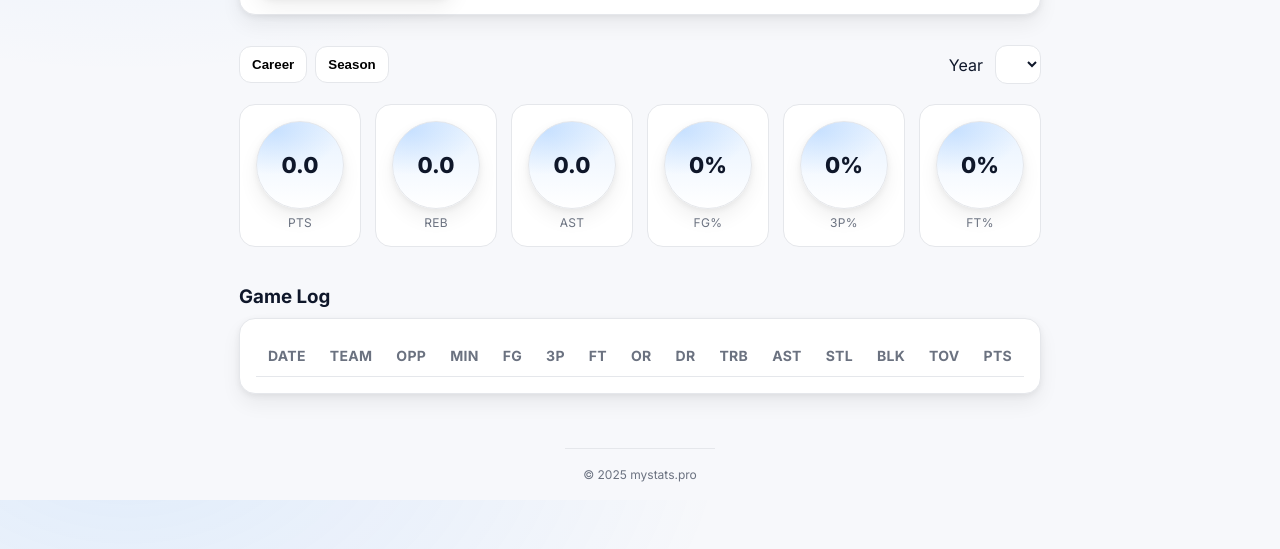
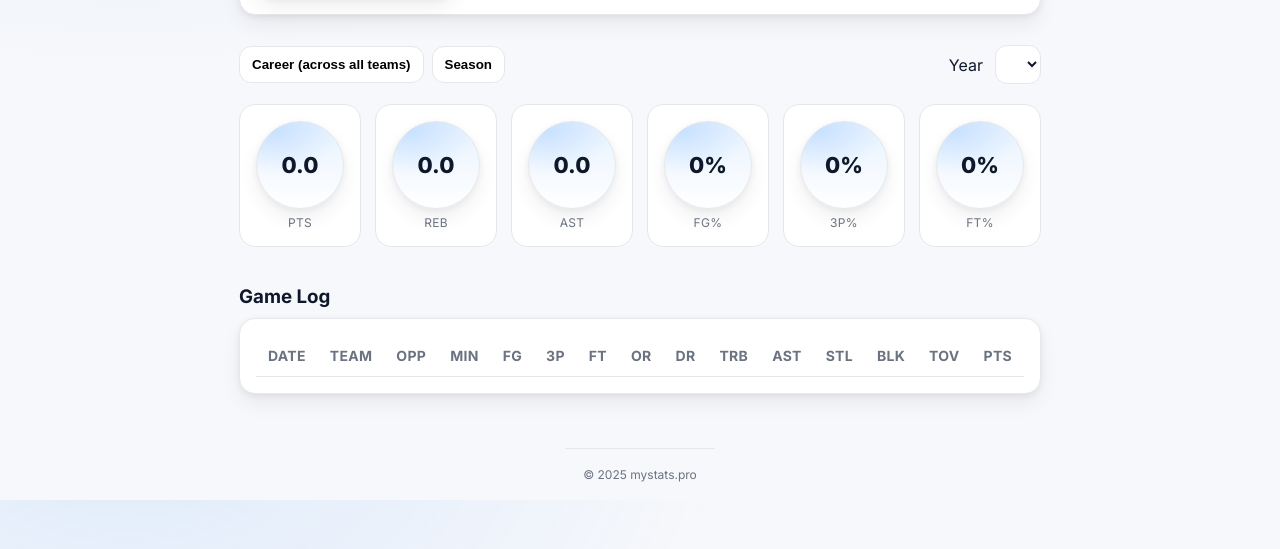
Before and after one commit to KikiDenz/mystats.pro, a plain HTML site: page player.html in a window 1280 px wide. Shown: the part 251-800 px from the top of the page. Drawn offline with Linux system fonts and the light colour scheme; no server answers.

Commit message:
across all teams rtext

```diff
--- a/player.html
+++ b/player.html
@@ -32,7 +32,7 @@
   <section class="section">
     <div class="hstack" style="justify-content: space-between;">
       <div class="tabs">
-        <button class="tab" id="tab-career">Career</button>
+        <button class="tab" id="tab-career">Career (across all teams)</button>
         <button class="tab" id="tab-season">Season</button>
       </div>
       <div class="hstack">
@@ -80,7 +80,7 @@
     </div>
   </section>
 </main>
-<footer class="footer container">© <span id="year"></span> mystats.pro</footer>
+<footer class="footer container">© <span id="year"></span> mystats.pro </footer>
 <script>document.getElementById('year').textContent = new Date().getFullYear();</script>
 <script type="module" src="js/player.js"></script>
 </body>
```
